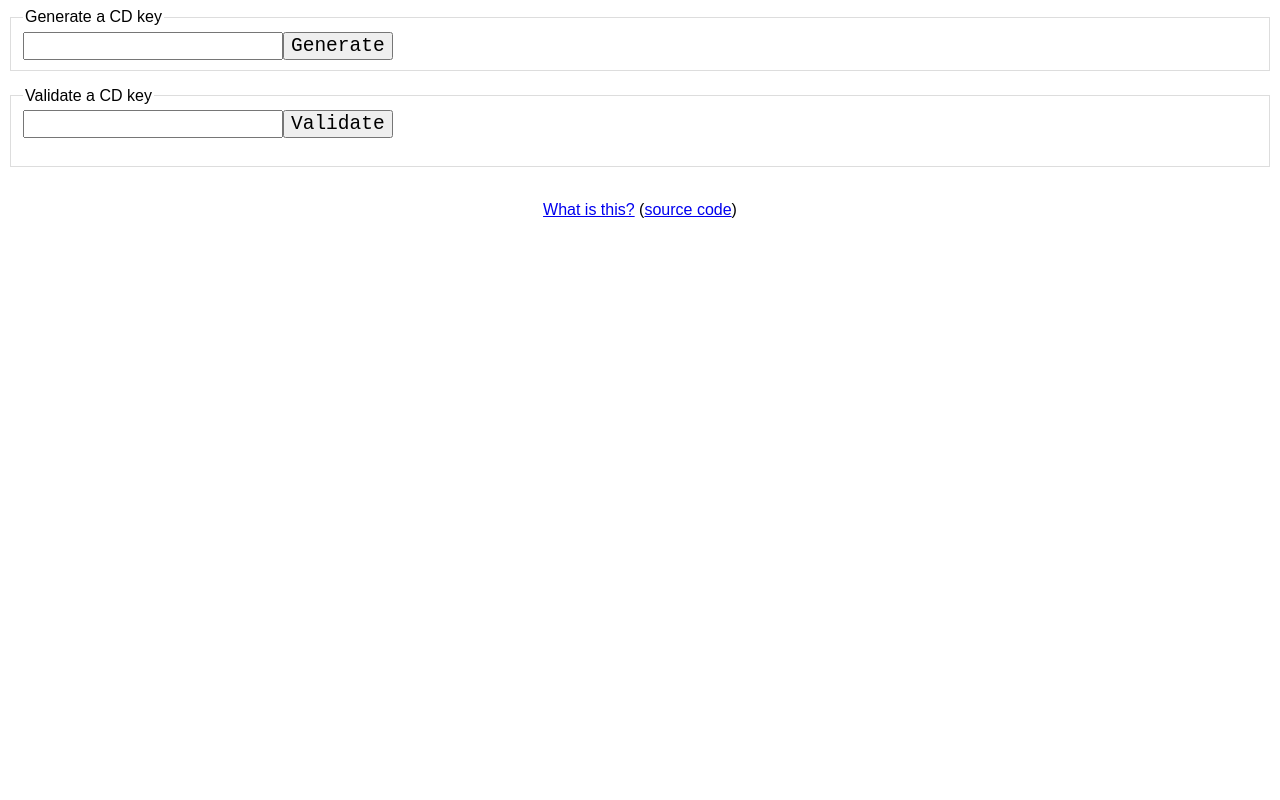
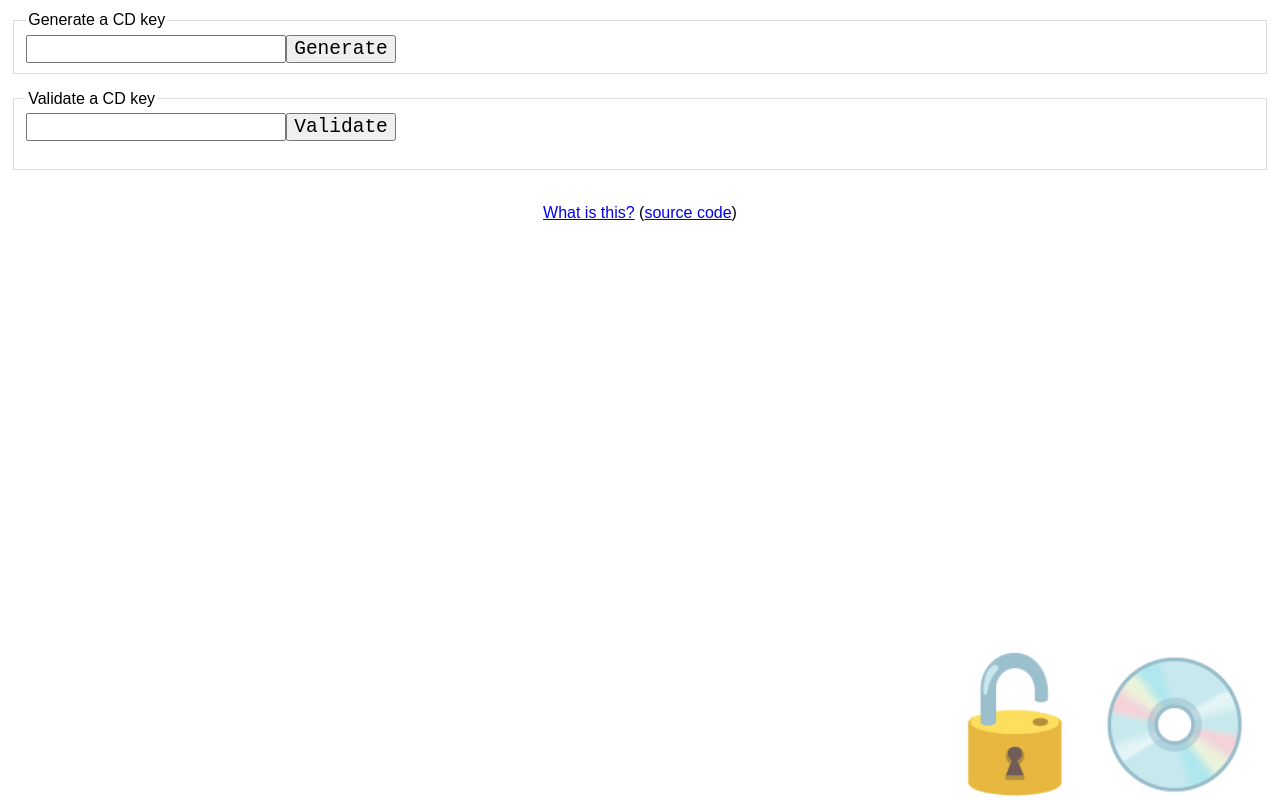
Before and after one commit to bookmanarchive/bdm-cd-keygen, a website: page public/index.html in a window 1280 px wide. Drawn offline with Linux system fonts and the light colour scheme.

Commit message:
formatting

```diff
--- a/public/index.html
+++ b/public/index.html
@@ -7,6 +7,22 @@
 
 	fieldset {
 		border: 1px solid #ddd;
+	}
+
+	#main {
+		background-color: rgba(255, 255, 255, 0.8);
+		padding: 0.2em;
+	}
+
+	#graphic {
+		font-size: 8em;
+		position: fixed;
+		bottom: 0;
+		right: 0;
+		opacity: 0.8;
+		margin-right: 0.2em;
+		z-index: -1;
+		user-select: none;
 	}
 </style>
 
@@ -23,11 +39,13 @@
 			fetch('/validate?key=' + document.getElementById('key').value)
 				.then(res => res.text())
 				.then(res => {
-					const emojiSignal = res.indexOf('INVALID') > 0? '❌' : '✅';
+					const emojiSignal = res.indexOf('INVALID') > 0 ? '❌' : '✅';
 					document.getElementById('validation-result').innerHTML = emojiSignal + ' ' + res;
 				});
 		}
 	</script>
+	<div id="main">
+
 		<form onsubmit="generateKey(event)">
 			<fieldset>
 				<legend>Generate a CD key</legend>
@@ -43,9 +61,13 @@
 		</form>
 		<br>
 		<center>
-		<a href="https://jsyang.ca/hacks/franklin-bookman-desktop-manager-cd-key-scheme-reversed/" target="_blank">What is this?</a>
+			<a href="https://jsyang.ca/hacks/franklin-bookman-desktop-manager-cd-key-scheme-reversed/"
+				target="_blank">What
+				is this?</a>
 			(<a href="https://github.com/jsyang/franklin-bdm-cd-keygen" target="_blank">source code</a>)
 		</center>
+	</div>
+	<div id="graphic">🔓💿 </div>
 </body>
 
 </html>
```
Lines whose indentation alone changed are shown as unchanged.
